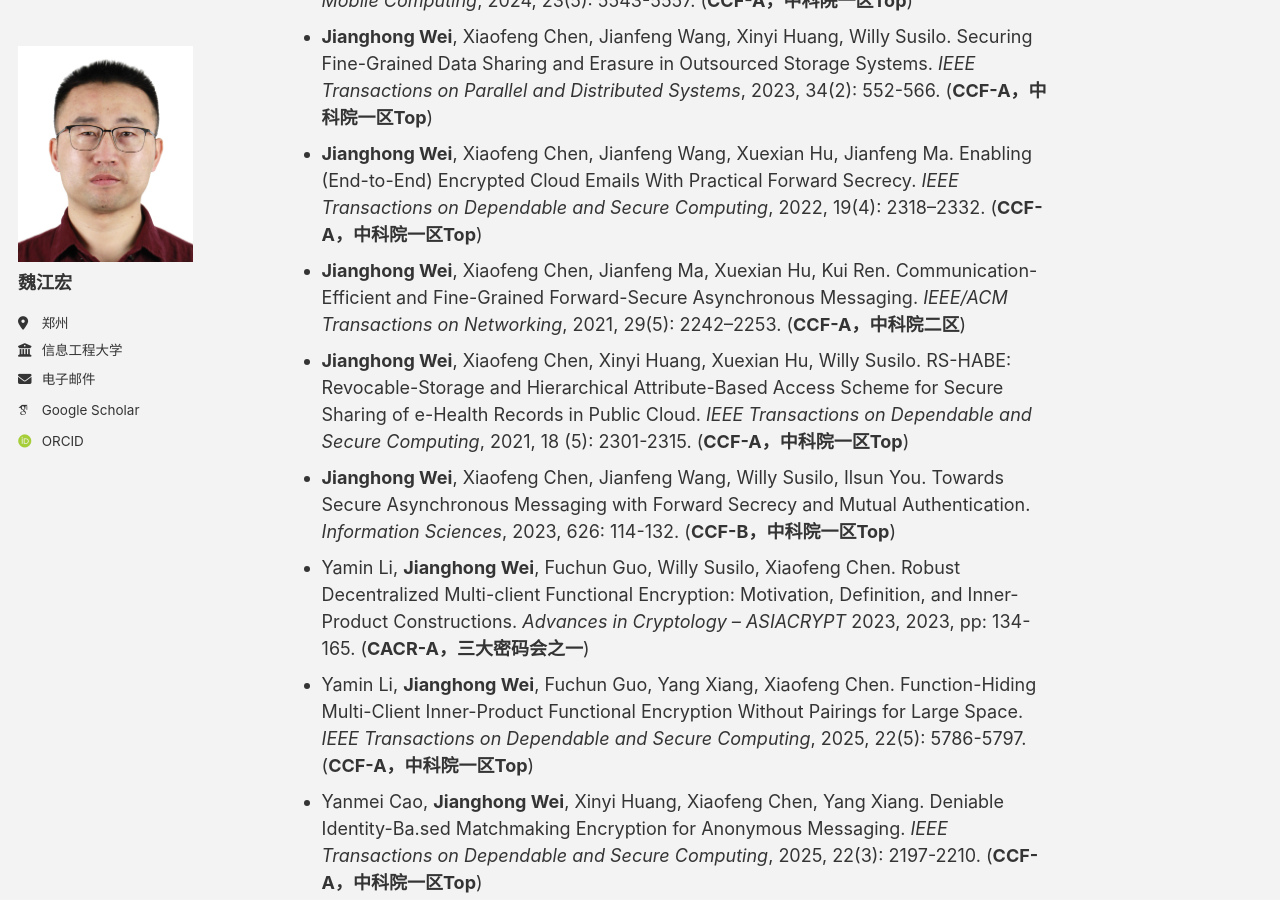
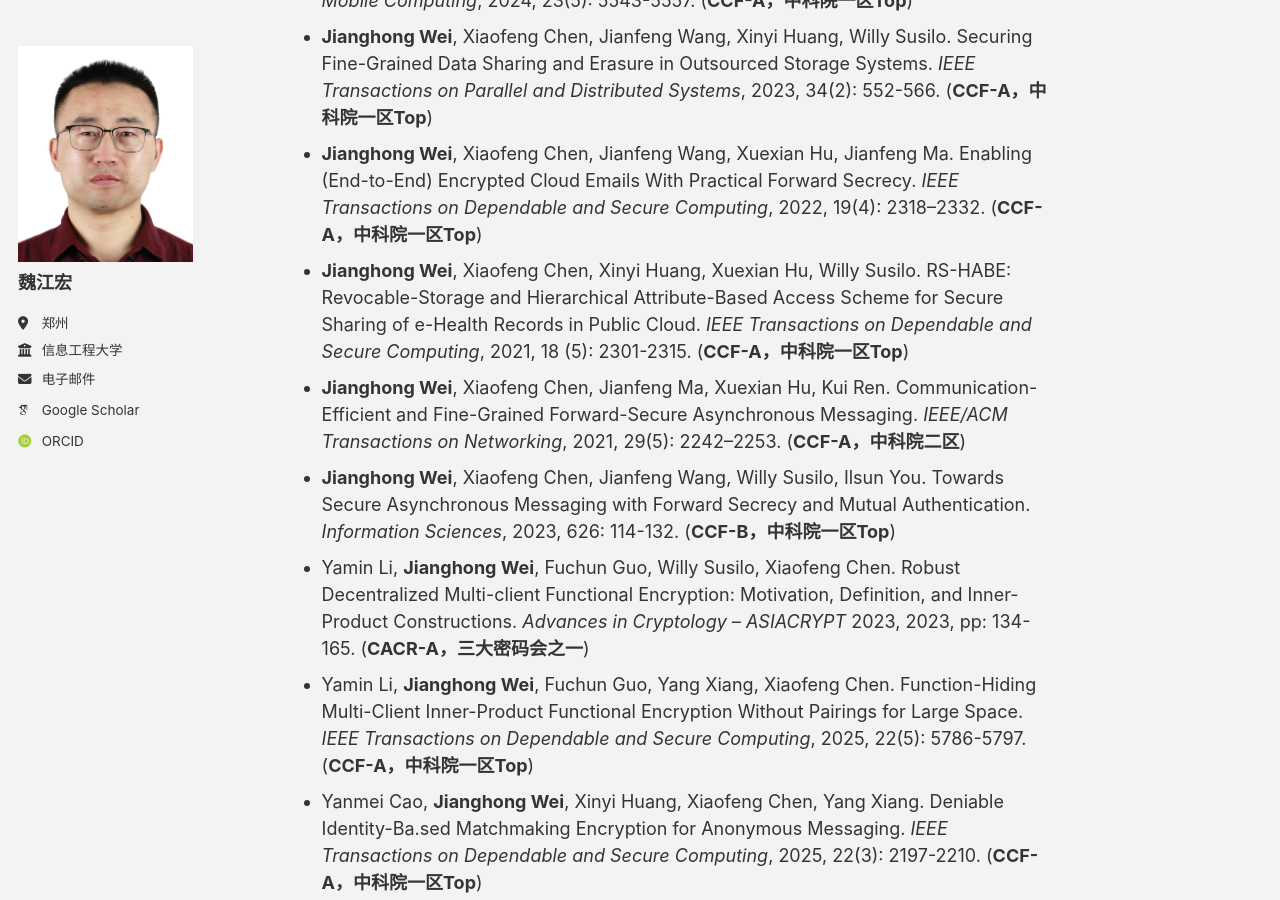
Before and after one commit to jhw-crypt/jhw-crypt.github.io, a Jekyll site: the page built from _pages/about.md, in a window 1280 px wide and 900 px high, scrolled down 1452 px. Built offline with Jekyll 4.4.1, drawn with Linux system fonts in a browser that asks for light colours; some web fonts are replaced; a script bundle is joined from its source files by our own code; library files that are not in the unit come from our copies.

```diff
--- a/_pages/about.md
+++ b/_pages/about.md
@@ -39,11 +39,11 @@ redirect_from:
 - **Jianghong Wei**, Meixia Miao, Guohua Tian, Jun Shen, Xiaofeng Chen, Willy Susilo. Optimal Verifiable Data Streaming Under Concurrent Queries. _IEEE Transactions on Mobile Computing_, 2024, 23(5): 5543-5557. (**CCF-A，中科院一区Top**)
 - **Jianghong Wei**, Xiaofeng Chen, Jianfeng Wang, Xinyi Huang, Willy Susilo. Securing Fine-Grained Data Sharing and Erasure in Outsourced Storage Systems. _IEEE Transactions on Parallel and Distributed Systems_, 2023, 34(2): 552-566. (**CCF-A，中科院一区Top**)
 - **Jianghong Wei**, Xiaofeng Chen, Jianfeng Wang, Xuexian Hu, Jianfeng Ma. Enabling (End-to-End) Encrypted Cloud Emails With Practical Forward Secrecy. _IEEE Transactions on Dependable and Secure Computing_, 2022, 19(4): 2318–2332. (**CCF-A，中科院一区Top**)
+- **Jianghong Wei**, Xiaofeng Chen, Xinyi Huang, Xuexian Hu, Willy Susilo. RS-HABE: Revocable-Storage and Hierarchical Attribute-Based Access Scheme for Secure Sharing of e-Health Records in Public Cloud. _IEEE Transactions on Dependable and Secure Computing_, 2021, 18 (5): 2301-2315. (**CCF-A，中科院一区Top**)
 - **Jianghong Wei**, Xiaofeng Chen, Jianfeng Ma, Xuexian Hu, Kui Ren. Communication-Efficient and Fine-Grained Forward-Secure Asynchronous Messaging. _IEEE/ACM Transactions on Networking_, 2021, 29(5): 2242–2253. (**CCF-A，中科院二区**)
-- **Jianghong Wei**, Xiaofeng Chen, Xinyi Huang, Xuexian Hu, Willy Susilo. RS-HABE: Revocable-Storage and Hierarchical Attribute-Based Access Scheme for Secure Sharing of e-Health Records in Public Cloud. _IEEE Transactions on Dependable and Secure Computing_, 2021, 18 (5): 2301-2315. (**CCF-A，中科院一区Top**)
--  **Jianghong Wei**, Xiaofeng Chen, Jianfeng Wang, Willy Susilo, Ilsun You. Towards Secure Asynchronous Messaging with Forward Secrecy and Mutual Authentication. _Information Sciences_, 2023, 626: 114-132. (**CCF-B，中科院一区Top**)
--  Yamin Li, **Jianghong Wei**, Fuchun Guo, Willy Susilo, Xiaofeng Chen. Robust Decentralized Multi-client Functional Encryption: Motivation, Definition, and Inner-Product Constructions. _Advances in Cryptology – ASIACRYPT_ 2023, 2023, pp: 134-165. (**CACR-A，三大密码会之一**)
--  Yamin Li, **Jianghong Wei**, Fuchun Guo, Yang Xiang, Xiaofeng Chen. Function-Hiding Multi-Client Inner-Product Functional Encryption Without Pairings for Large Space. _IEEE Transactions on Dependable and Secure Computing_, 2025, 22(5): 5786-5797. (**CCF-A，中科院一区Top**)
+- **Jianghong Wei**, Xiaofeng Chen, Jianfeng Wang, Willy Susilo, Ilsun You. Towards Secure Asynchronous Messaging with Forward Secrecy and Mutual Authentication. _Information Sciences_, 2023, 626: 114-132. (**CCF-B，中科院一区Top**)
+- Yamin Li, **Jianghong Wei**, Fuchun Guo, Willy Susilo, Xiaofeng Chen. Robust Decentralized Multi-client Functional Encryption: Motivation, Definition, and Inner-Product Constructions. _Advances in Cryptology – ASIACRYPT_ 2023, 2023, pp: 134-165. (**CACR-A，三大密码会之一**)
+- Yamin Li, **Jianghong Wei**, Fuchun Guo, Yang Xiang, Xiaofeng Chen. Function-Hiding Multi-Client Inner-Product Functional Encryption Without Pairings for Large Space. _IEEE Transactions on Dependable and Secure Computing_, 2025, 22(5): 5786-5797. (**CCF-A，中科院一区Top**)
 - Yanmei Cao, **Jianghong Wei**, Xinyi Huang, Xiaofeng Chen, Yang Xiang. Deniable Identity-Ba.sed Matchmaking Encryption for Anonymous Messaging. _IEEE Transactions on Dependable and Secure Computing_, 2025, 22(3): 2197-2210. (**CCF-A，中科院一区Top**)
 - Guohua Tian, **Jianghong Wei**, Mirosław Kutyłowski, Willy Susilo, Xinyi Huang, Xiaofeng Chen. VRBC: A Verifiable Redactable Blockchain With Efficient Query and Integrity Auditing. _IEEE Transactions on Computers_. 2023, 72(7): 1928-1942. (**CCF-A，中科院二区**)
 - Guohua Tian, Meixia Miao, **Jianghong Wei**, Zheli Liu, Liang Guo, Xiaofeng Chen. Verifiable and Controllable Data Sharing with Compliance Checking in Cloud Computing. _IEEE Transactions on Dependable and Secure Computing_, 2026, 23(2): 3949-3961. (**CCF-A，中科院一区Top**)
```
